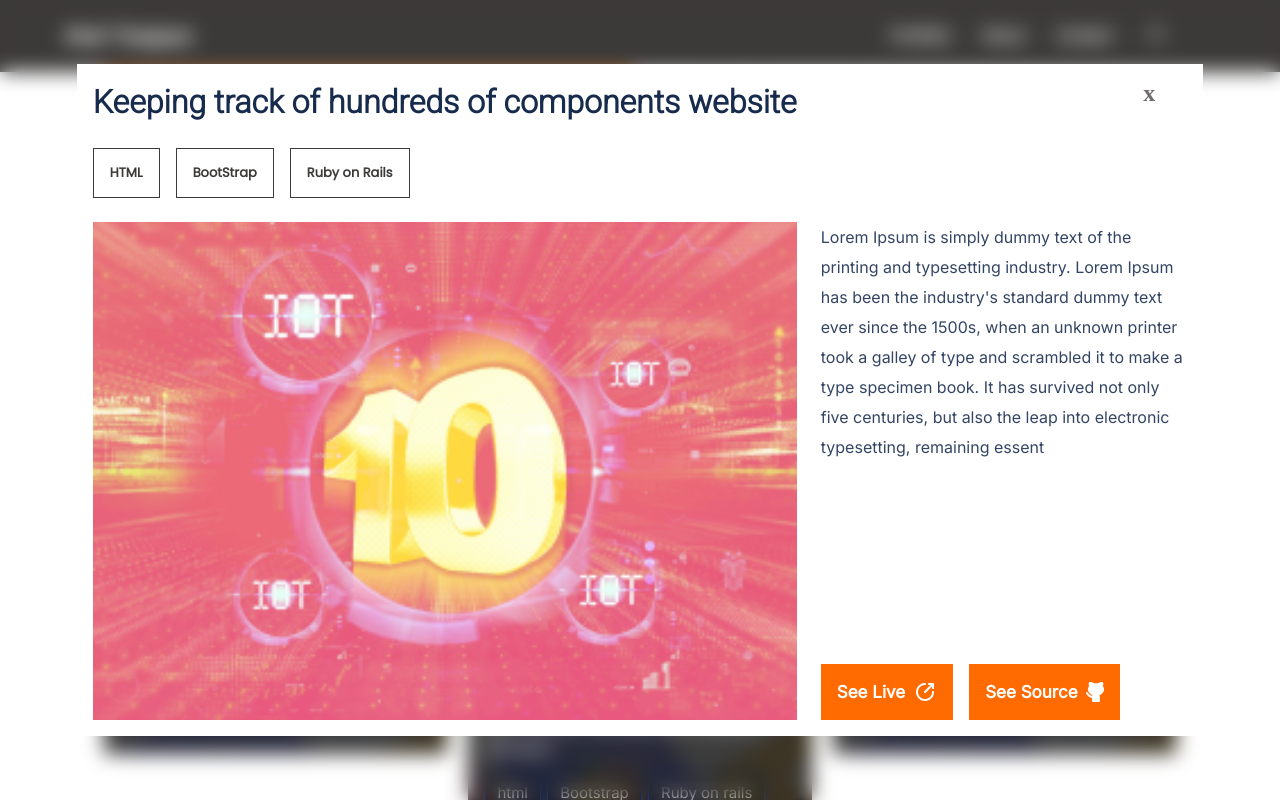
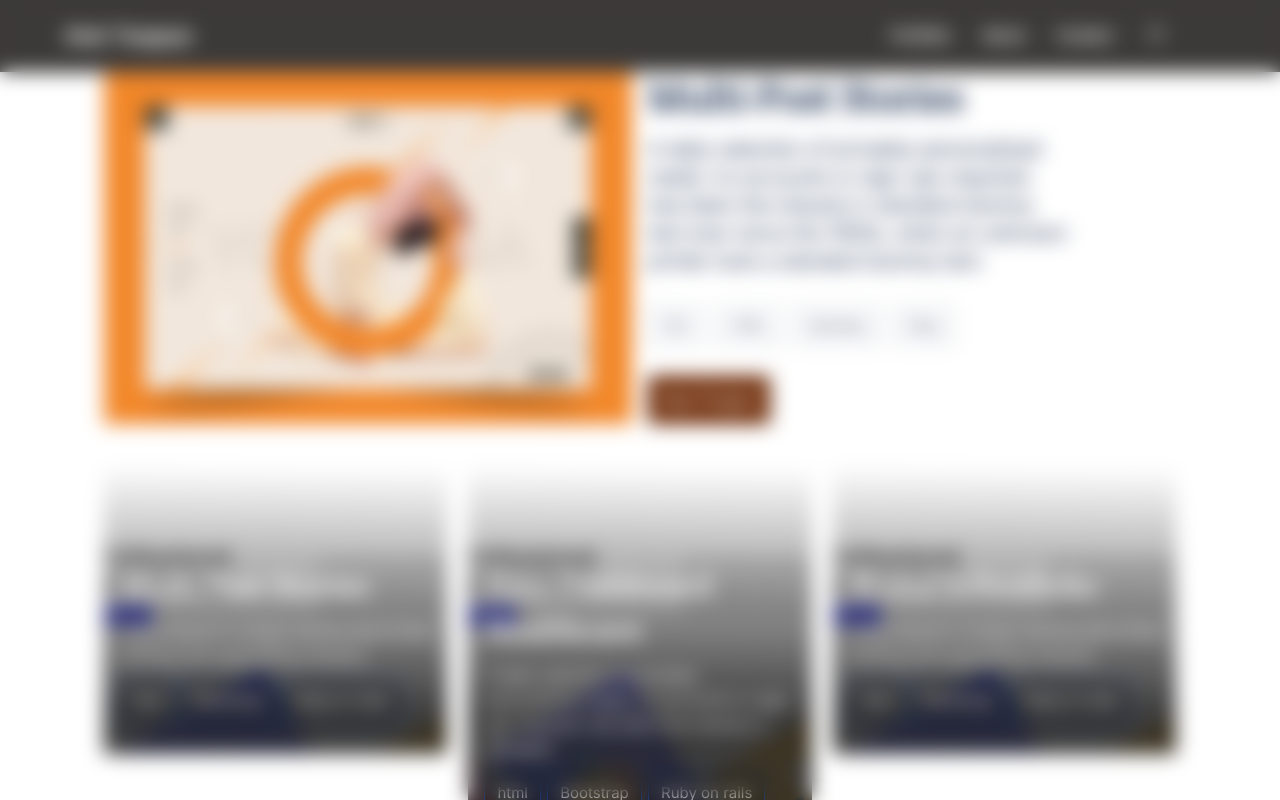
Before and after one commit to abeltsew/portfolio, a plain HTML site: page index.html in a window 1280 px wide. Both pictures are taken after a click on the button "See Project". Shown: the part 900-1700 px from the top of the page. Drawn offline with Linux system fonts and the light colour scheme.

Commit message:
Remove card html from index file

```diff
--- a/index.html
+++ b/index.html
@@ -131,48 +131,7 @@
         </div>
       </div>
       <!-- Detail Modal Pop up -->
-      <div class="modal showModal">
-        <div class="modal-content">
-          <div class="modal-title">
-            <h2 class="modal-heading">
-              Keeping track of hundreds of components website
-            </h2>
-            <h2 class="modal-close">x</h2>
-          </div>
-          <div class="modal-btns">
-            <ul class="modalCardBtns">
-              <li><button class="modalCardBtn">HTML</button></li>
-              <li><button class="modalCardBtn">BootStrap</button></li>
-              <li><button class="modalCardBtn">Ruby on Rails</button></li>
-            </ul>
-          </div>
-          <div class="modal-img-desc">
-            <img
-              class="modal-img"
-              src="images/Detail_img.png"
-              alt="Project wallpaper"
-            />
-            <div class="modal-desc-btns">
-              <p class="modal-desc">
-                Lorem Ipsum is simply dummy text of the printing and typesetting
-                industry. Lorem Ipsum has been the industry's standard dummy
-                text ever since the 1500s, when an unknown printer took a galley
-                of type and scrambled it to make a type specimen book. It has
-                survived not only five centuries, but also the leap into
-                electronic typesetting, remaining essent
-              </p>
-              <div class="modal-links">
-                <button class="modal-link">
-                  See Live <img src="/images/live-link.png" alt="" />
-                </button>
-                <button class="modal-link">
-                  See Source <img src="/images/source-link.png" alt="" />
-                </button>
-              </div>
-            </div>
-          </div>
-        </div>
-      </div>
+      <div class="modal showModal"></div>
       <div class="cards">
         <!-- Cards Are Dynamicaly inserted here -->
       </div>
```
